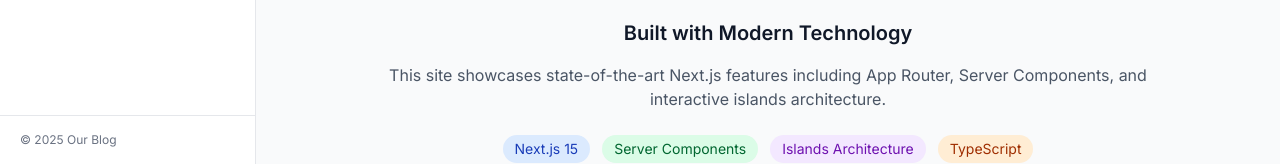
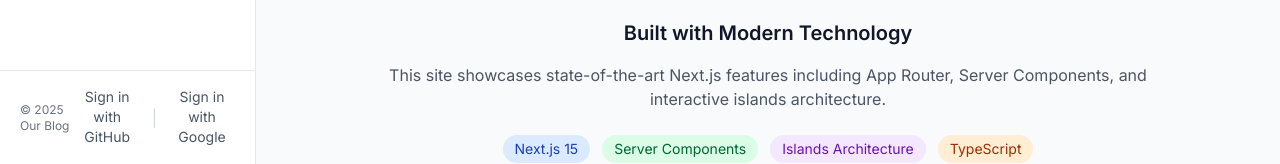
Before and after one commit to type-first/website, a Next.js app: page / in a window 1280 px wide. Shown: the part 636-800 px from the top of the page. Built offline with nearby package versions, Linux system fonts and the light colour scheme; no server answers.

Commit message:
auth: add Auth.js (NextAuth v5 beta) with Google and GitHub providers; server-side AuthMenu; API route; env examples

```diff
--- /dev/null
+++ b/app/api/auth/[...nextauth]/route.ts
@@ -0,0 +1,3 @@
+import { handlers } from '@/auth';
+
+export const { GET, POST } = handlers;
--- a/app/layout.tsx
+++ b/app/layout.tsx
@@ -2,6 +2,7 @@ import type { Metadata } from 'next';
 import { Inter } from 'next/font/google';
 import Link from 'next/link';
 import SearchBarLauncher from '@/components/SearchBarLauncher';
+import AuthMenu from '@/components/AuthMenu';
 import './globals.css';
 import { Suspense } from 'react';
 
@@ -93,8 +94,13 @@ export default function RootLayout({
                   </li>
                 </ul>
               </nav>
-              <div className="px-5 py-4 border-t border-gray-200 text-xs text-gray-500">
-                <p>&copy; {new Date().getFullYear()} Our Blog</p>
+              <div className="px-5 py-4 border-t border-gray-200">
+                <div className="flex items-center justify-between">
+                  <div className="text-xs text-gray-500">&copy; {new Date().getFullYear()} Our Blog</div>
+                  {/* Server component renders user or sign in */}
+                  {/* On sidebar for md+ */}
+                  <AuthMenu />
+                </div>
               </div>
             </div>
           </aside>
@@ -114,6 +120,9 @@ export default function RootLayout({
                     <Link href="/" className="text-gray-600 hover:text-gray-900 transition-colors">Home</Link>
                     <Link href="/articles" className="text-gray-600 hover:text-gray-900 transition-colors">Articles</Link>
                   </div>
+                </div>
+                <div className="mt-2">
+                  <AuthMenu />
                 </div>
               </nav>
             </header>
--- /dev/null
+++ b/auth.ts
@@ -0,0 +1,13 @@
+import NextAuth from 'next-auth';
+import GitHub from 'next-auth/providers/github';
+import Google from 'next-auth/providers/google';
+
+export const { handlers, auth, signIn, signOut } = NextAuth({
+  providers: [
+    GitHub,
+    Google,
+  ],
+  session: { strategy: 'jwt' },
+  trustHost: true,
+  secret: process.env.AUTH_SECRET,
+});
--- /dev/null
+++ b/components/AuthMenu.tsx
@@ -0,0 +1,37 @@
+import { auth, signIn, signOut } from '@/auth';
+
+export default async function AuthMenu() {
+  const session = await auth();
+  const user = session?.user as { name?: string | null; email?: string | null; image?: string | null } | undefined;
+
+  return (
+    <div className="flex items-center gap-3">
+      {user ? (
+        <>
+          <div className="flex items-center gap-2">
+            {user.image ? (
+              // eslint-disable-next-line @next/next/no-img-element
+              <img src={user.image} alt={user.name || 'User'} className="w-6 h-6 rounded-full" />
+            ) : (
+              <div className="w-6 h-6 rounded-full bg-gray-200" />
+            )}
+            <span className="text-sm text-gray-700 max-w-[12rem] truncate">{user.name || user.email}</span>
+          </div>
+          <form action={async () => { 'use server'; await signOut(); }}>
+            <button className="text-sm text-gray-600 hover:text-gray-900" type="submit">Sign out</button>
+          </form>
+        </>
+      ) : (
+        <div className="flex items-center gap-3">
+          <form action={async () => { 'use server'; await signIn('github'); }}>
+            <button type="submit" className="text-sm text-gray-600 hover:text-gray-900">Sign in with GitHub</button>
+          </form>
+          <span className="text-gray-300">|</span>
+          <form action={async () => { 'use server'; await signIn('google'); }}>
+            <button type="submit" className="text-sm text-gray-600 hover:text-gray-900">Sign in with Google</button>
+          </form>
+        </div>
+      )}
+    </div>
+  );
+}
--- a/package.json
+++ b/package.json
@@ -24,6 +24,7 @@
     "gray-matter": "^4.0.3",
     "js-yaml": "^4.1.0",
     "next": "15.5.2",
+    "next-auth": "5.0.0-beta.29",
     "pg": "^8.16.3",
     "pgvector": "^0.2.0",
     "react": "19.1.0",
```
Also changed, not shown: 2 other files (tests, documents, lock files or other folders).
